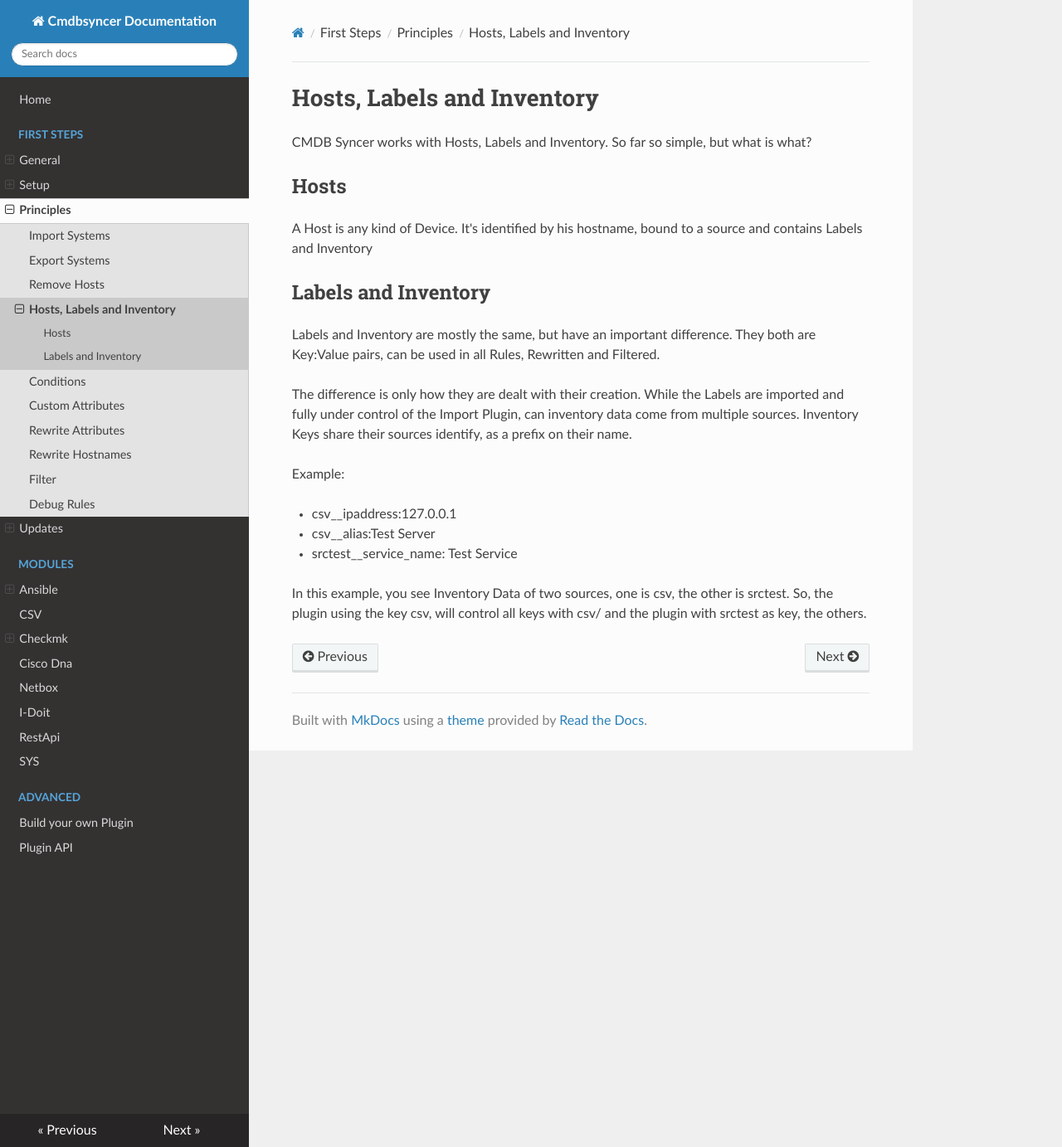
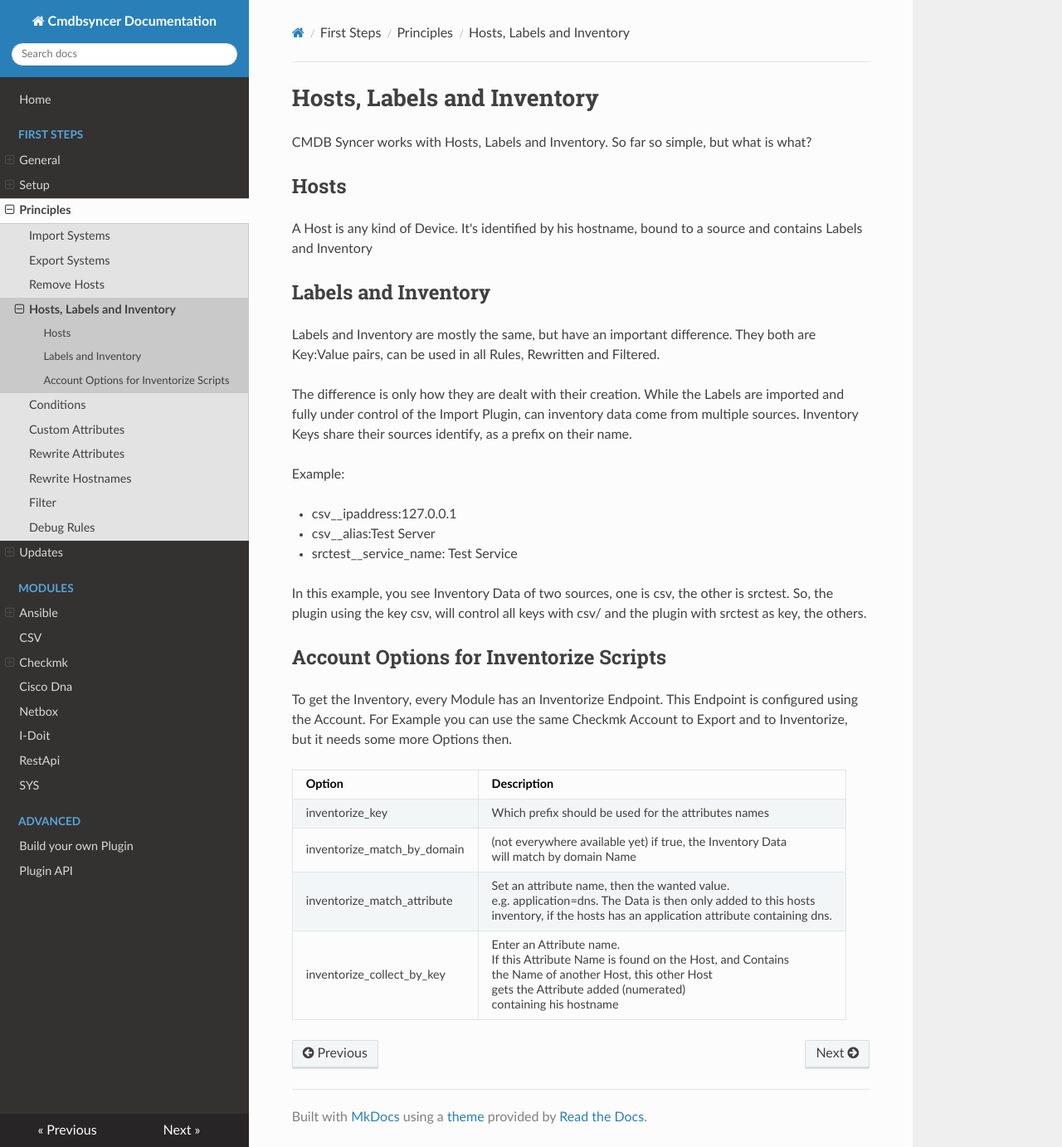
Before and after one commit to kuhn-ruess/cmdbsyncer-docs, an MkDocs documentation site: the page built from docs/basics/host_labels_inventory.md, in a window 1280 px wide and 1383 px high. Shown: the whole window at 83% size. Built offline with MkDocs 1.6.1, drawn with Linux system fonts in a browser that asks for light colours; nearby versions of some CDN libraries.

Commit message:
Updated Docu

```diff
--- a/docs/basics/host_labels_inventory.md
+++ b/docs/basics/host_labels_inventory.md
@@ -23,3 +23,15 @@
 
 In this example, you see Inventory Data of two sources, one is csv, the other is srctest.
 So, the plugin using the key csv, will control all keys with csv/ and the plugin with srctest as key, the others.
+
+
+## Account Options for Inventorize Scripts
+To get the Inventory, every Module has an Inventorize Endpoint. This Endpoint is configured using the Account. For Example you can use the same Checkmk Account to Export and to Inventorize, but it needs some more Options then.
+
+
+| Option                      | Description                                                                                                                                                                                               |
+| --------------------------- | --------------------------------------------------------------------------------------------------------------------------------------------------------------------------------------------------------- |
+| inventorize_key             | Which prefix should be used for the attributes names                                                                                                                                                      |
+| inventorize_match_by_domain | (not everywhere available yet) if true, the Inventory Data <br>will match by domain Name                                                                                                                  |
+| inventorize_match_attribute | Set an attribute name, then the wanted value.<br> e.g. application=dns. The Data is then only added to this hosts <br>inventory, if the hosts has an application attribute containing dns.          |
+| inventorize_collect_by_key  | Enter an Attribute name.<br> If this Attribute Name is found on the Host, and Contains <br>the Name of another Host, this other Host<br> gets the Attribute added (numerated)<br> containing his hostname |
```
Also changed, not shown: docs/sys/index.md (+0 -6 lines), docs/basics/how_it_works.md (line endings or trailing spaces).
